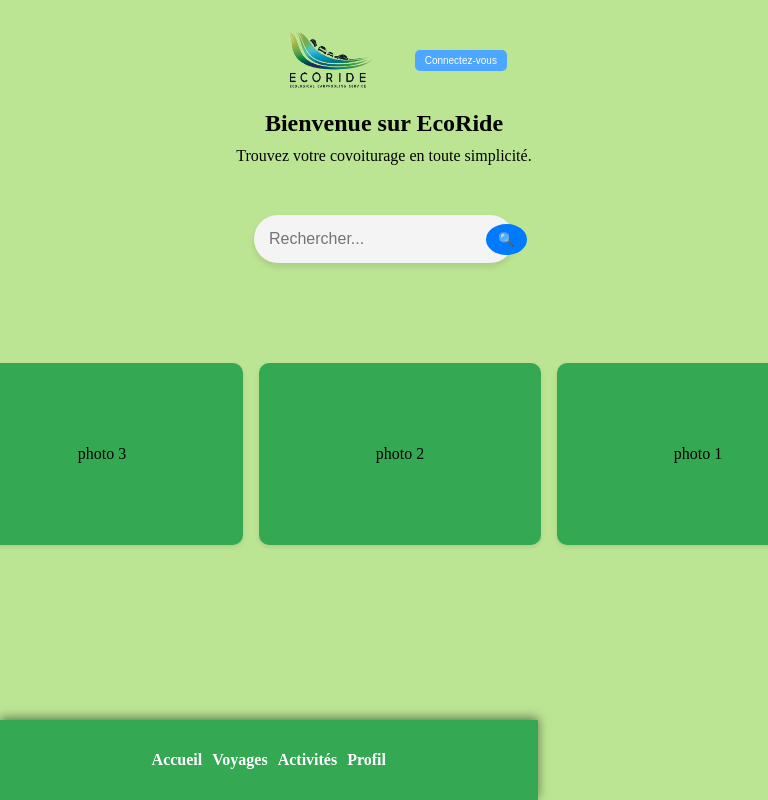
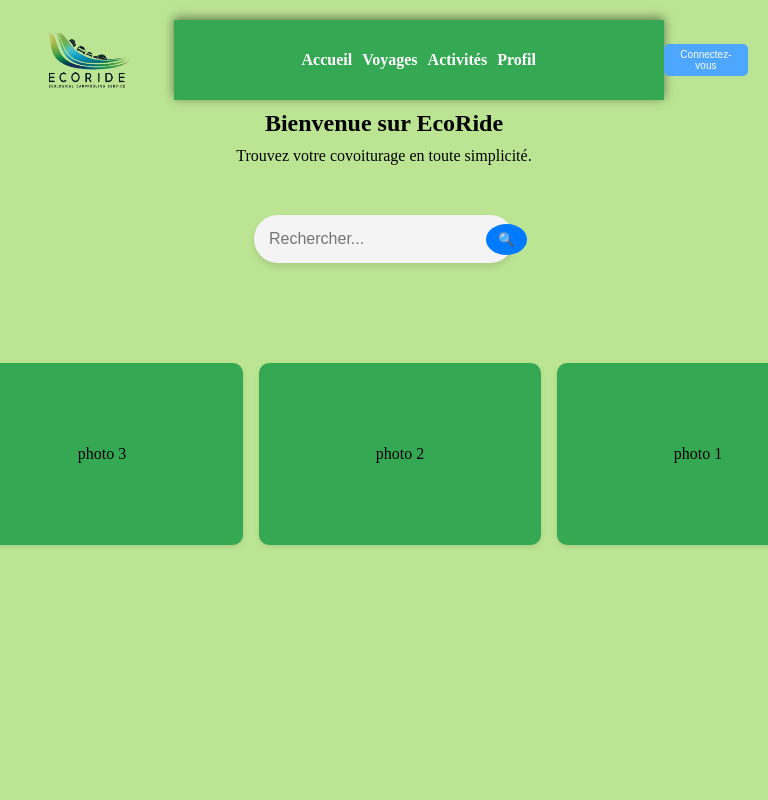
Before and after one commit to Alyaesub/Ecoride, a PHP site: page / in a window 768 px wide; the page is wider, and only the part inside the window is pictured. Run offline with PHP 8.4, Linux system fonts and the light colour scheme; style sheets or scripts are compiled from the project's sources; some libraries are stand-ins or nearby versions.

Commit message:
change variable footer scss

```diff
--- a/public/styles/sass/_footer.scss
+++ b/public/styles/sass/_footer.scss
@@ -1,6 +1,6 @@
 /////////////////////////// Code mobilfirst //////////////////////////////////
 
-@media (max-width: 768px) {
+@media (max-width: $max-width-mobile) {
     .footer {
         display: none;
     }
@@ -9,11 +9,11 @@
 
 //////////////////// Code desktop ////////////////////////////////
 
-@media (min-width: 768px) {
+@media (min-width: $min-width-desktop) {
     .footer {
         height: 50px;
         width: 100%;
-        background-color: #4caf50;
+        background-color: $primary-color;
         color: white;
         text-align: center;
         padding: 10px;
--- a/public/styles/sass/_nav-menu.scss
+++ b/public/styles/sass/_nav-menu.scss
@@ -1,8 +1,8 @@
 /////////////////////  CODE Mobilefirst //////////////////////////
 @media (max-width: 768px) {
     .navbar {
-        position: fixed;
-        inset: auto 0 0 0;
+        /* position: fixed;
+        inset: auto 0 0 0; */
         display: flex; // Affiche la navbar mobile
         justify-content: space-around;
         height: 80px;
```
